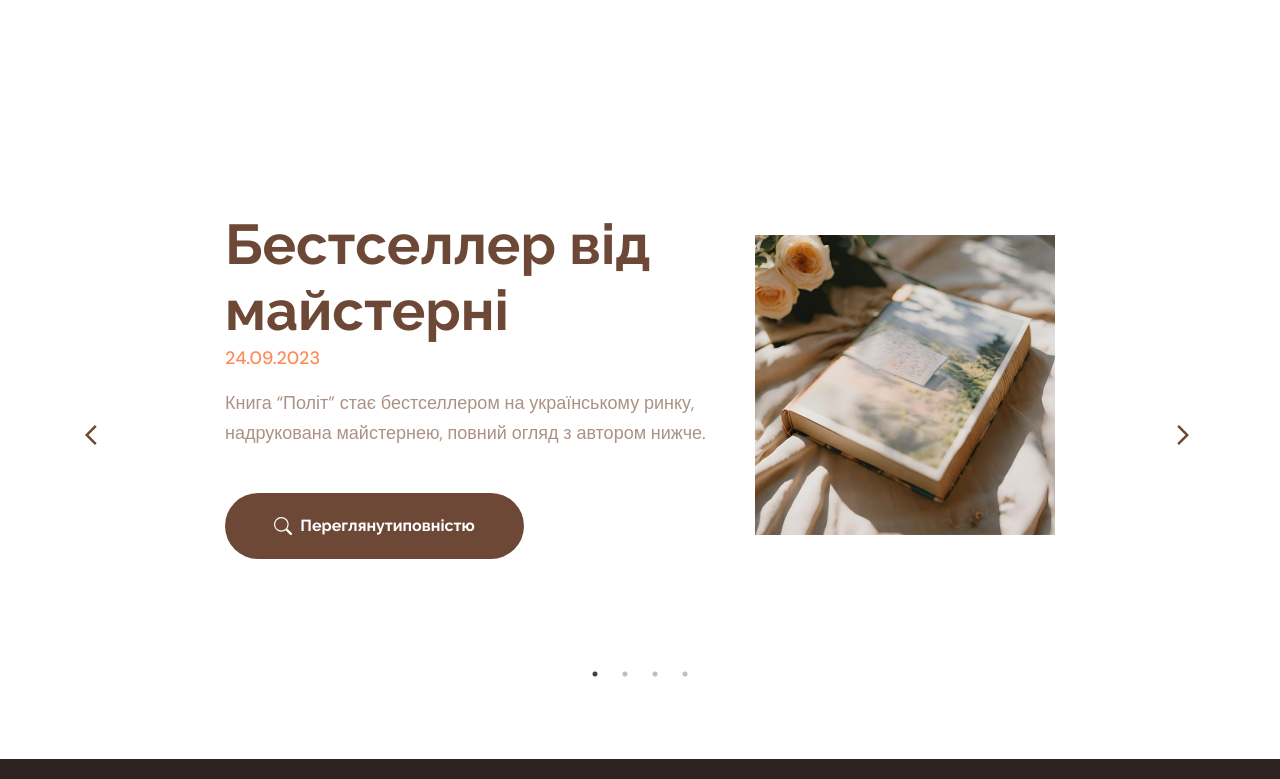
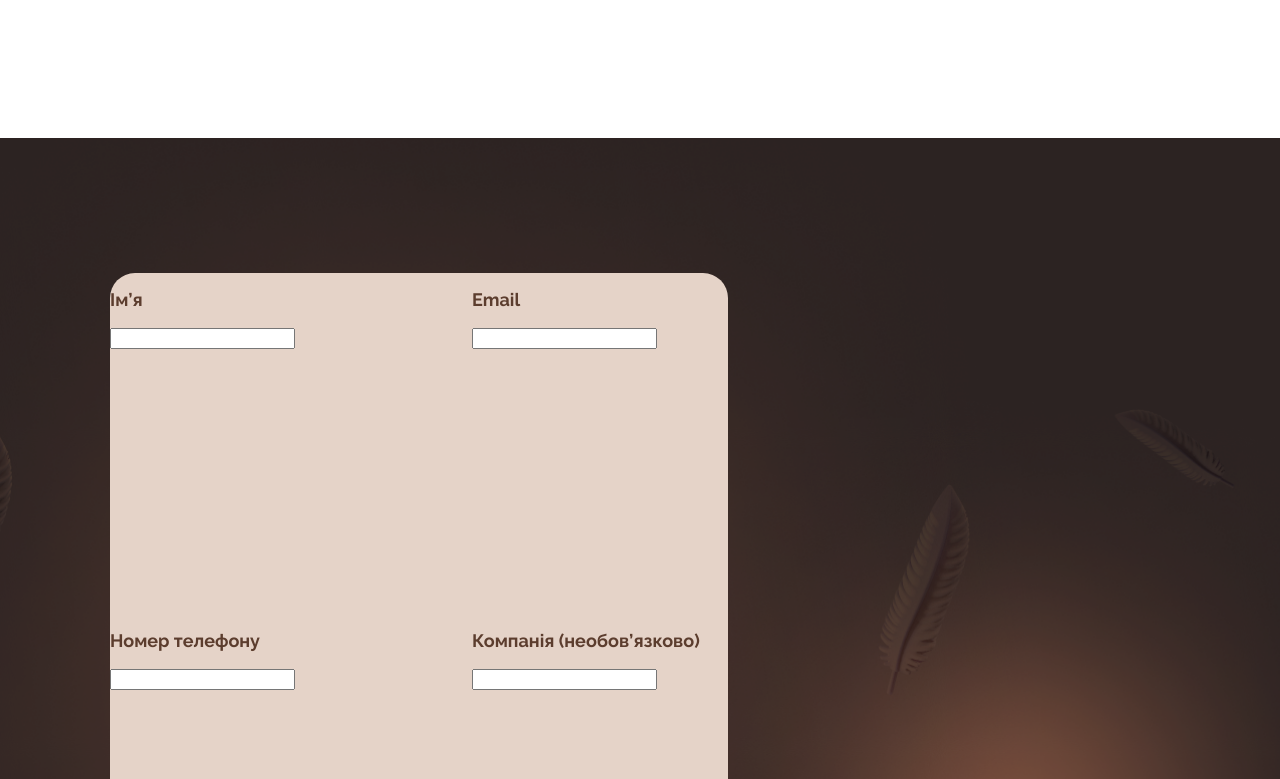
Before and after one commit to kirill25460/book_service, a React (Create React App) app: page / in a window 1280 px wide. Shown: the part 2018-2797 px from the top of the page. Built offline with nearby package versions, Linux system fonts and the light colour scheme.

Commit message:
add form

```diff
--- a/src/components/App.jsx
+++ b/src/components/App.jsx
@@ -3,6 +3,7 @@ import Header from "./Header/Header";
 import MainSection from "./MainSection/MainSection";
 import Services from "./Services/Services";
 import News from "./News/News";
+import Contact from "./Contact/Contact";
 
 export const App = () => {
   return (
@@ -10,6 +11,7 @@ export const App = () => {
       <Header />
       <MainSection />
       <Services />
+      <Contact />
       <News/>
       <Footer />
     </div>
--- /dev/null
+++ b/src/components/Contact/Contact.jsx
@@ -0,0 +1,39 @@
+import {
+  ContactContainer,
+  Left,
+  Right,
+  FormContainer,
+  FormSmallText,
+  FormSmallInput,
+  FormSmallContainer
+} from './Contact.stylde';
+
+const Contact = () => {
+  return (
+    <ContactContainer>
+      <Left>
+        <FormContainer>
+          <FormSmallContainer>
+            <FormSmallText>Ім’я</FormSmallText>
+            <FormSmallInput></FormSmallInput>
+          </FormSmallContainer>
+          <FormSmallContainer>
+            <FormSmallText>Email</FormSmallText>
+            <FormSmallInput></FormSmallInput>
+          </FormSmallContainer>
+          <FormSmallContainer>
+            <FormSmallText>Номер телефону</FormSmallText>
+            <FormSmallInput></FormSmallInput>
+          </FormSmallContainer>
+          <FormSmallContainer>
+            <FormSmallText>Компанія (необов’язково)</FormSmallText>
+            <FormSmallInput></FormSmallInput>
+          </FormSmallContainer>
+        </FormContainer>
+      </Left>
+      <Right></Right>
+    </ContactContainer>
+  );
+};
+
+export default Contact;
--- /dev/null
+++ b/src/components/Contact/Contact.stylde.jsx
@@ -0,0 +1,48 @@
+import styled from 'styled-components';
+import bg from '../../images/form_bg.png';
+
+export const ContactContainer = styled.div`
+  background-image: url(${bg});
+  background-size: cover; /* Изображение будет масштабировано так, чтобы покрыть всю область фона */
+  background-repeat: no-repeat; /* Запрет повторения изображения */
+  /* background-attachment: fixed; Фиксация изображения, чтобы оно не двигалось при прокрутке */
+  background-position: center center;
+  height: 928px;
+  display: flex;
+`;
+
+export const Left = styled.div`
+  margin-left: 110px;
+  margin-top: 135px;
+`;
+
+export const Right = styled.div`
+
+`;
+
+export const FormContainer = styled.form`
+  width: 618px;
+  height: 682px;
+  background-color: #e5d3c8;
+  border-radius: 25px;
+  display: flex;
+  flex-wrap: wrap;
+  justify-content: space-between;
+`;
+
+export const FormSmallContainer = styled.div`
+    width: 256px;
+`;
+
+export const FormSmallText = styled.p`
+  font-family: 'Raleway', sans-serif;
+  font-style: normal;
+  font-weight: 700;
+  font-size: 18px;
+  line-height: 18px;
+  color: #5c3d2e;
+`;
+
+export const FormSmallInput = styled.input`
+
+`;
--- a/src/components/Header/Header.styled.jsx
+++ b/src/components/Header/Header.styled.jsx
@@ -87,6 +87,7 @@ export const NavItem = styled.li`
   display: none;
 
   @media screen and (min-width: 430px) {
+    position: relative;
     display: block;
     font-family: 'Didact Gothic', sans-serif;
     font-style: normal;
@@ -96,11 +97,27 @@ export const NavItem = styled.li`
     color: #232323;
     margin-right: 10px;
     cursor: pointer;
-    &:hover{
-      text-decoration: underline 3px;
+    &::before {
+      content: '';
+      position: absolute;
+      width: 100%; /* Ширина подчеркивания начинается с половины текста и расходится по бокам */
+      height: 2px; /* Высота подчеркивания */
+      background-color: #000; /* Цвет подчеркивания */
+      bottom: -5px;
+      left: 0%; /* Положение подчеркивания смещено влево на половину ширины */
+      transform: scaleX(0); /* Начальная ширина подчеркивания - ноль */
+      transform-origin: center bottom;
+      transition: transform 0.3s ease-in-out; /* Анимация изменения ширины */
+    }
+
+    &:hover::before {
+      transform: scaleX(
+        1
+      ); /* При наведении курсора, увеличиваем ширину подчеркивания до 100% */
     }
   }
   @media screen and (min-width: 710px) {
+    position: relative;
     display: block;
     font-family: 'Didact Gothic', sans-serif;
     font-style: normal;
@@ -110,11 +127,27 @@ export const NavItem = styled.li`
     color: #232323;
     margin-right: 15px;
     cursor: pointer;
-    &:hover{
-      text-decoration: underline 3px;
+    &::before {
+      content: '';
+      position: absolute;
+      width: 100%; /* Ширина подчеркивания начинается с половины текста и расходится по бокам */
+      height: 2px; /* Высота подчеркивания */
+      background-color: #000; /* Цвет подчеркивания */
+      bottom: -5px;
+      left: 0%; /* Положение подчеркивания смещено влево на половину ширины */
+      transform: scaleX(0); /* Начальная ширина подчеркивания - ноль */
+      transform-origin: center bottom;
+      transition: transform 0.3s ease-in-out; /* Анимация изменения ширины */
+    }
+
+    &:hover::before {
+      transform: scaleX(
+        1
+      ); /* При наведении курсора, увеличиваем ширину подчеркивания до 100% */
     }
   }
   @media screen and (min-width: 1005px) {
+    position: relative;
     display: block;
     font-family: 'Didact Gothic', sans-serif;
     font-style: normal;
@@ -125,9 +158,23 @@ export const NavItem = styled.li`
     margin-right: 45px;
     cursor: pointer;
 
-    &:hover{
+    &::before {
+      content: '';
+      position: absolute;
+      width: 100%; /* Ширина подчеркивания начинается с половины текста и расходится по бокам */
+      height: 2px; /* Высота подчеркивания */
+      background-color: #000; /* Цвет подчеркивания */
+      bottom: -5px;
+      left: 0%; /* Положение подчеркивания смещено влево на половину ширины */
+      transform: scaleX(0); /* Начальная ширина подчеркивания - ноль */
+      transform-origin: center bottom;
+      transition: transform 0.3s ease-in-out; /* Анимация изменения ширины */
+    }
 
-      text-decoration: underline 3px;
+    &:hover::before {
+      transform: scaleX(
+        1
+      ); /* При наведении курсора, увеличиваем ширину подчеркивания до 100% */
     }
   }
 `;
@@ -239,15 +286,15 @@ export const SideNavItem = styled.p`
   font-size: 16px;
   line-height: 18px;
   text-align: center;
-  color: #5E3F2F;
+  color: #5e3f2f;
   padding: 24px 0;
   margin: 0;
   cursor: pointer;
-  border-bottom: 1px solid #5E3F2F;
+  border-bottom: 1px solid #5e3f2f;
 
-  &:hover{
-    background-color: #5E3F2F;
-    color:white;
+  &:hover {
+    background-color: #5e3f2f;
+    color: white;
   }
 `;
 
@@ -269,4 +316,4 @@ export const SideNavButton = styled.button`
   &:hover {
     background-color: #b99b8c;
   }
-`
+`;
```
Also changed, not shown: src/images/form_bg.png (added). Lines whose indentation alone changed are shown as unchanged.
